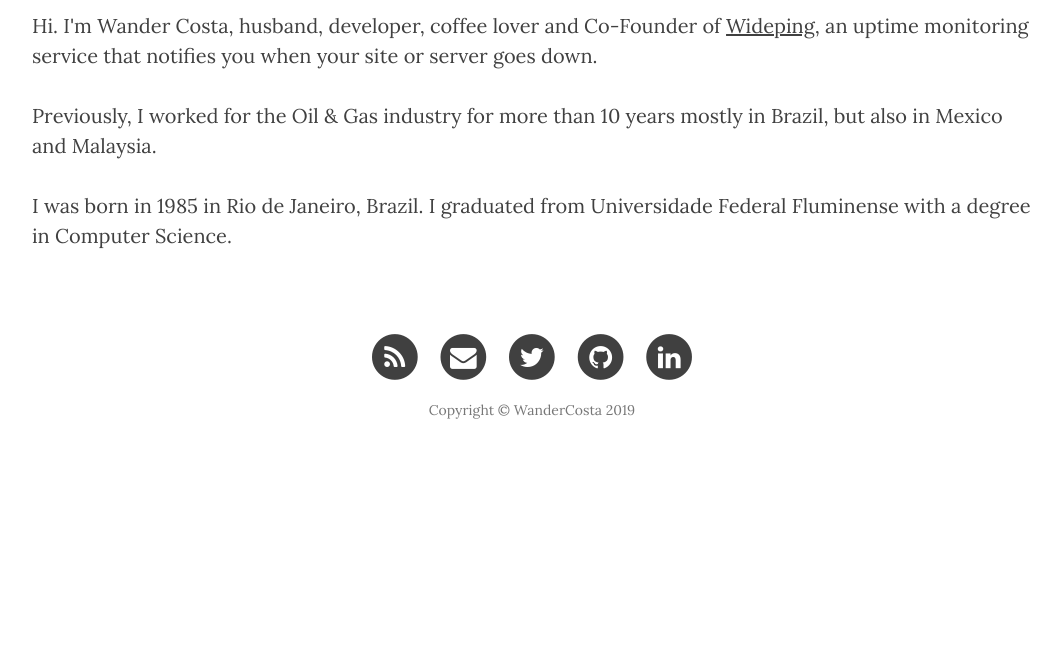
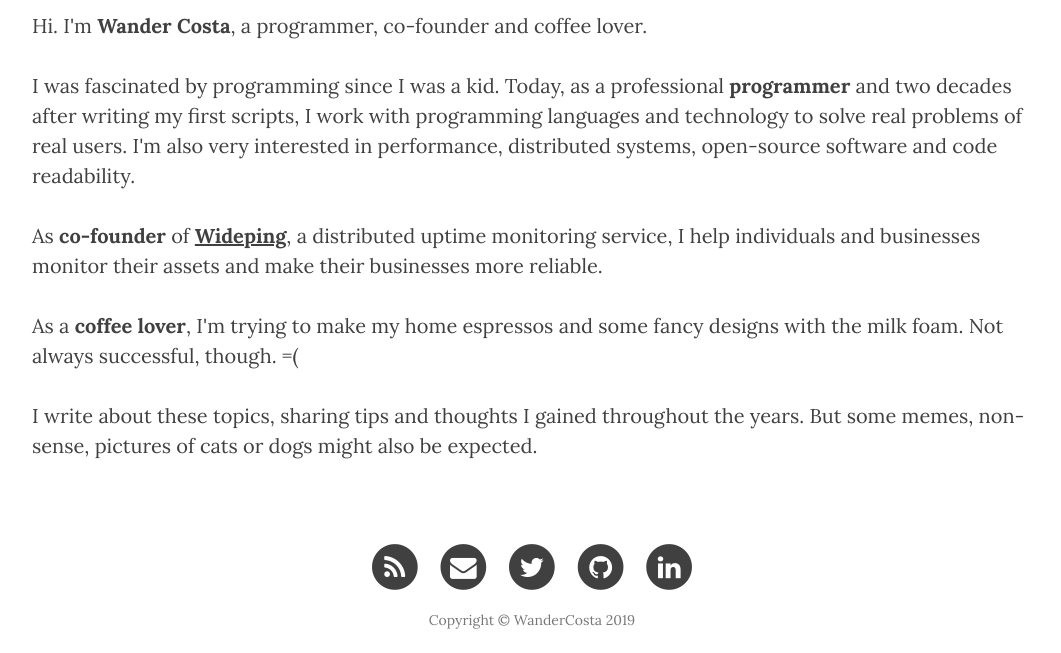
Before and after one commit to rwanderc/blog, a Jekyll site: the page built from about.html, in a window 1280 px wide and 900 px high, scrolled down 537 px, cut to the strip 247-900 px from the top of the window. Shown: the whole strip, without its empty margins (108-1169 px from the left). Built offline with Jekyll 4.4.1, drawn with Linux system fonts in a browser that asks for light colours; nearby versions of some CDN libraries; comment, search, counter and statistics services are not loaded; before the commit the page ends 1270 px from its top, so only the background shows below that.

Commit message:
Update of about me

```diff
--- a/about.html
+++ b/about.html
@@ -8,8 +8,21 @@ header-img: "img/about-bg.jpg"
 
 <img src="{{ site.gravatar_url }}">
 
-<p>Hi. I'm Wander Costa, husband, developer, coffee lover and Co-Founder of <a href="https://wideping.com">Wideping</a>, an uptime monitoring service that notifies you when your site or server goes down.</p>
+<p>Hi. I'm <b>Wander Costa</b>, a programmer, co-founder and coffee lover.</p>
 
-<p>Previously, I worked for the Oil & Gas industry for more than 10 years mostly in Brazil, but also in Mexico and Malaysia.</p>
+<p>I was fascinated by programming since I was a kid. Today, as a
+    professional <b>programmer</b> and two decades after writing my first
+    scripts, I work with programming languages and technology to solve real
+    problems of real users. I'm also very interested in performance, distributed
+    systems, open-source software and code readability.</p>
 
-<p>I was born in 1985 in Rio de Janeiro, Brazil. I graduated from Universidade Federal Fluminense with a degree in Computer Science.</p>
+<p>As <b>co-founder</b> of <b><a href="https://wideping.com">Wideping</a></b>,
+    a distributed uptime monitoring service, I help individuals and
+    businesses monitor their assets and make their businesses more reliable.</p>
+
+<p>As a <b>coffee lover</b>, I'm trying to make my home espressos and some
+    fancy designs with the milk foam. Not always successful, though. =(</p>
+
+<p>I write about these topics, sharing tips and thoughts I gained throughout
+    the years. But some memes, non-sense, pictures of cats or dogs might also
+    be expected.</p>
```
